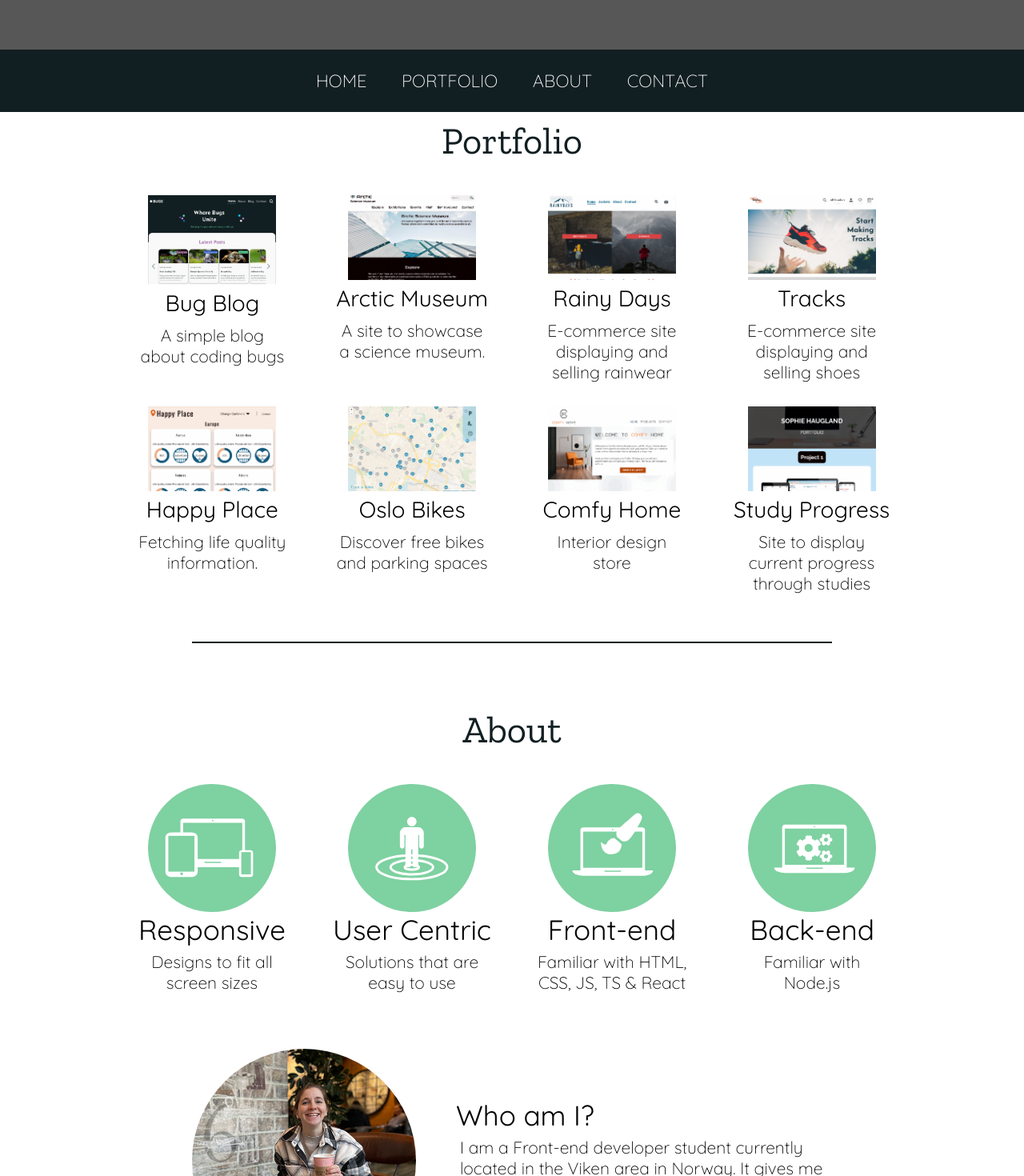
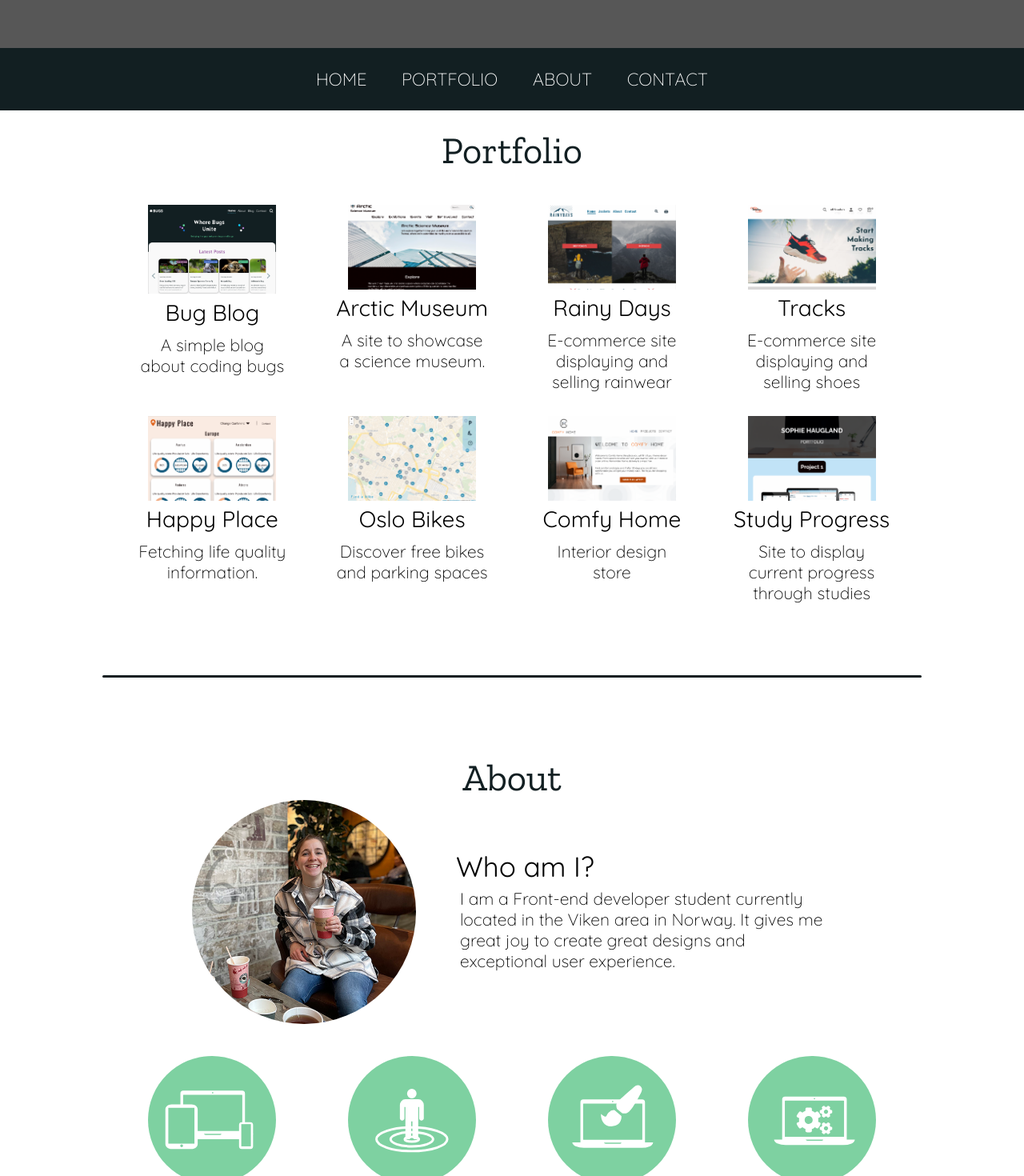
Before and after one commit to Soph-H-P/sophie-haugland-portfolio, a React (Create React App) app: page / in a window 1280 px wide. Shown: the part 740-2210 px from the top of the page at 80% size. Built offline with nearby package versions, Linux system fonts and the light colour scheme; a web font is replaced by a local one.

Commit message:
responsive fixes to page height

```diff
--- a/src/App.js
+++ b/src/App.js
@@ -59,10 +59,10 @@ const App = () => {
       <SectionContainer id="portfolio">
         <PortfolioSection />
       </SectionContainer>
-      <SectionContainer id="about">
+      <SectionContainer id="about" aboutSection={true}>
         <AboutSection />
       </SectionContainer>
-      <SectionContainer id="contact" style={{ backgroundColor: 'rgba(0, 0, 0, 0.66)' }}>
+      <SectionContainer id="contact" contact={true} style={{ backgroundColor: 'rgba(0, 0, 0, 0.66)' }}>
         <ContactSection />
       </SectionContainer>
       <Footer />
--- a/src/components/atoms/SectionContainer.js
+++ b/src/components/atoms/SectionContainer.js
@@ -1,17 +1,48 @@
-import styled from 'styled-components';
+import styled, { css } from 'styled-components';
 
 const SectionContainer = styled.section`
   display: flex;
+  position: relative;
   flex-direction: column;
-  justify-content: ${(props) => (props.home ? 'center' : 'start')};
+  justify-content: center;
   align-items: center;
   height: ${(props) => (props.home ? 'calc(100vh + 68px)' : 'max-content')};
   padding: 20px 0px;
-  scroll-margin-top: 68px;
+  scroll-margin-top: ${(props) => (props.contact ? '-150px' : '0px')};
 
-  @media (max-width: 600px) {
-    scroll-margin-top: 0px;
-  }
+  ${(props) =>
+    props.home &&
+    css`
+      justify-content: center;
+      height: 100vh;
+    `}
+
+  ${(props) =>
+    props.aboutSection &&
+    css`
+      &::before {
+        content: '';
+        height: 3px;
+        width: 80%;
+        background: ${(props) => props.theme.darkFontColor};
+        position: absolute;
+        top: 0px;
+        border-radius: 2px;
+      }
+    `}
+
+  ${(props) =>
+    !props.home &&
+    css`
+      padding-top: 100px;
+      @media (min-height: 900px) and (max-height: 1100px) {
+        height: 100vh;
+      }
+
+      @media (max-width: 600px) {
+        scroll-margin-top: 0px;
+      }
+    `}
 `;
 
 export default SectionContainer;
--- a/src/components/molecules/NavBar.js
+++ b/src/components/molecules/NavBar.js
@@ -5,7 +5,8 @@ import StyledAnchor from '../atoms/StyledAnchor';
 
 const StyledNav = styled.nav`
   position: absolute;
-  bottom: -80px;
+  z-index: 2000000;
+  bottom: -78px;
   left: 0px;
   background-color: ${(props) => props.theme.darkFontColor};
   color: ${(props) => props.theme.lightFontColor};
--- a/src/components/pageSections/AboutSection.js
+++ b/src/components/pageSections/AboutSection.js
@@ -24,6 +24,7 @@ const AboutSection = () => {
   return (
     <>
       <Subtitle dark="dark">About</Subtitle>
+      <Profile />
       <SkillsContainer>
         <Skill
           imgSrc={responsive}
@@ -42,7 +43,6 @@ const AboutSection = () => {
         />
         <Skill imgSrc={development} skillName="Back-end" description="Familiar with Node.js" />
       </SkillsContainer>
-      <Profile />
     </>
   );
 };
--- a/src/components/pageSections/ContactSection.js
+++ b/src/components/pageSections/ContactSection.js
@@ -1,4 +1,4 @@
-import React, { useState } from 'react';
+import React, { useState, useEffect } from 'react';
 import styled from 'styled-components';
 
 import Subtitle from '../atoms/Subtitle';
@@ -60,6 +60,12 @@ const InputContainer = styled.div`
 const ContactSection = () => {
   const [messageIsSent, setMessageIsSent] = useState(false);
   const [isError, setIsError] = useState(false);
+
+  useEffect(() => {
+    setMessageIsSent(false);
+    // eslint-disable-next-line react-hooks/exhaustive-deps
+  }, []);
+
   return (
     <>
       <Subtitle>Contact</Subtitle>
@@ -70,18 +76,23 @@ const ContactSection = () => {
       >
         {messageIsSent && <p>Your message has been sent</p>}
         <InputContainer>
-          <label for="full-name">Name</label>
+          <label htmlFor="full-name">Name</label>
           <input type="text" id="full-name" name="full-name" required />
         </InputContainer>
 
         <InputContainer>
-          <label for="email">Email</label>
+          <label htmlFor="email">Email</label>
           <input type="email" id="email" name="email" required />
         </InputContainer>
 
         <InputContainer>
-          <label for="message">Message</label>
-          <textarea id="message" required></textarea>
+          <label htmlFor="subject">Subject</label>
+          <input type="text" id="subject" name="subject" required />
+        </InputContainer>
+
+        <InputContainer>
+          <label htmlFor="message">Message</label>
+          <textarea id="message" name="message" required></textarea>
           <p>
             Characters remaining: <span id="character-count">500</span>
           </p>
@@ -89,7 +100,6 @@ const ContactSection = () => {
         {isError && <p>There was an error sending the message, please try again later.</p>}
         <button
           type="submit"
-          className="send_button contact_form_submit_button cta blue_snail"
           // disabled="true"
           aria-label="send"
         >
--- a/src/components/pageSections/PortfolioSection.js
+++ b/src/components/pageSections/PortfolioSection.js
@@ -21,14 +21,6 @@ const ProjectsContainer = styled.div`
   width: 100%;
   max-width: 999px;
   margin: 40px auto;
-
-  &::after {
-    content: '';
-    margin-top: 30px;
-    width: 80%;
-    height: 2px;
-    background: ${(props) => props.theme.darkFontColor};
-  }
 `;
 
 const PortfolioSection = () => {
--- a/src/utils/submitForm.js
+++ b/src/utils/submitForm.js
@@ -11,7 +11,12 @@ const handleContactFormSubmit = async (e, setMessageIsSent, setIsError) => {
       method,
       body,
     });
-    response.ok ? setMessageIsSent(true) : setMessageIsSent(false);
+    if (response.ok) {
+      setMessageIsSent(true);
+      formData.reset();
+    } else {
+      setMessageIsSent(false);
+    }
   } catch (error) {
     setIsError(true);
     console.log(error);
```
